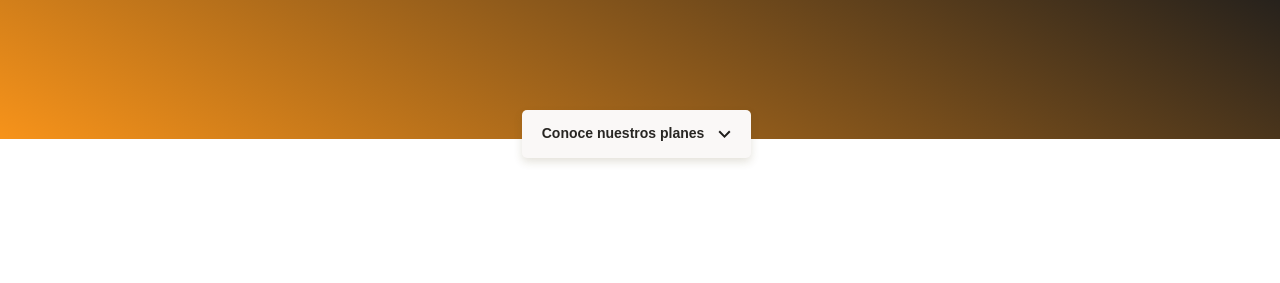
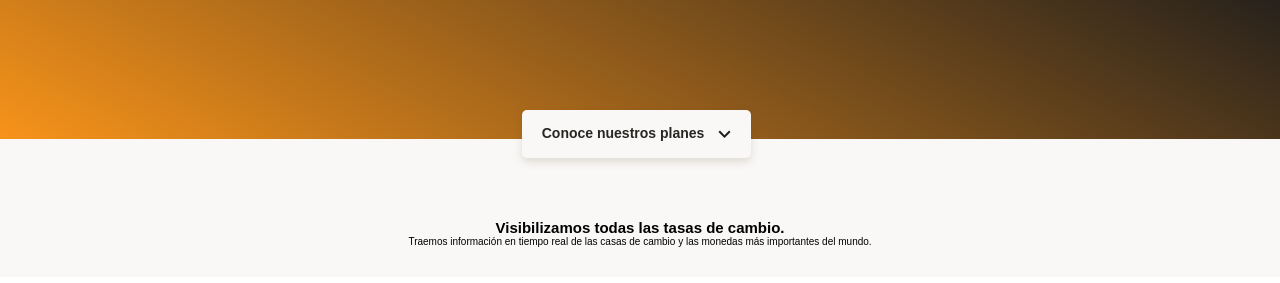
Before and after one commit to Leyva-Roldan/Maquetaci-n-mobile-first, a plain HTML site: page index.html in a window 1280 px wide. Shown: the part 195-478 px from the top of the page. Drawn offline with Linux system fonts and the light colour scheme.

Commit message:
estructura base de la sección de intercambio

```diff
--- a/index.html
+++ b/index.html
@@ -18,7 +18,19 @@
         </div>
     </header>
     <main>
-        <section></section>
+        <section class="main-exchange-container">
+            <div class="backgroundImg"></div>
+            <div class="main-exchange-container--title">
+                <h2>Visibilizamos todas las tasas de cambio.</h2>
+                <p>Traemos información en tiempo real de las casas de cambio y las monedas más importantes del mundo.</p>
+            </div>
+            <section class="main-tables-container">
+                <div>
+
+                </div>
+            </section>
+        </section>
+
         <section></section>
         <section></section>
         <section></section>
--- a/style.css
+++ b/style.css
@@ -92,3 +92,23 @@ header img {
     margin-left: 10px;
     background-image: url('./assets/assets/icons/down-arrow.svg');
 }
+/* sección de intercambio */
+main {
+    width: 100%;
+    height: auto;
+    background-color: var(--off-white);
+    min-width: 320px;
+}
+.main-exchange-container {
+    width: 100%;
+    height: auto;
+    padding-top: 80px;
+    padding-bottom: 30px;
+    text-align: center;
+}
+.main-exchange-container--title {
+    width: 90%;
+    min-width: 288px;
+    max-width: 900px;
+    margin: 0 auto;
+}
```
